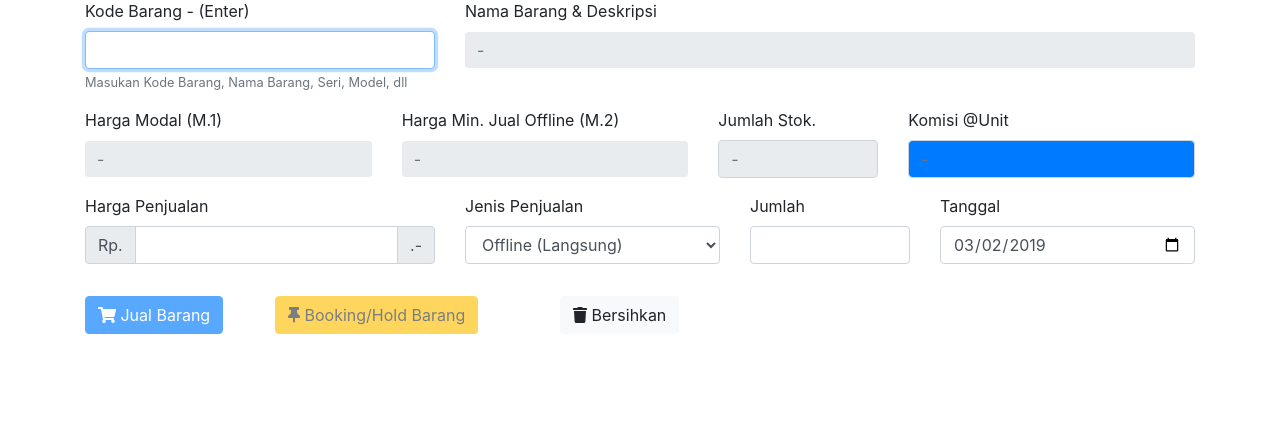
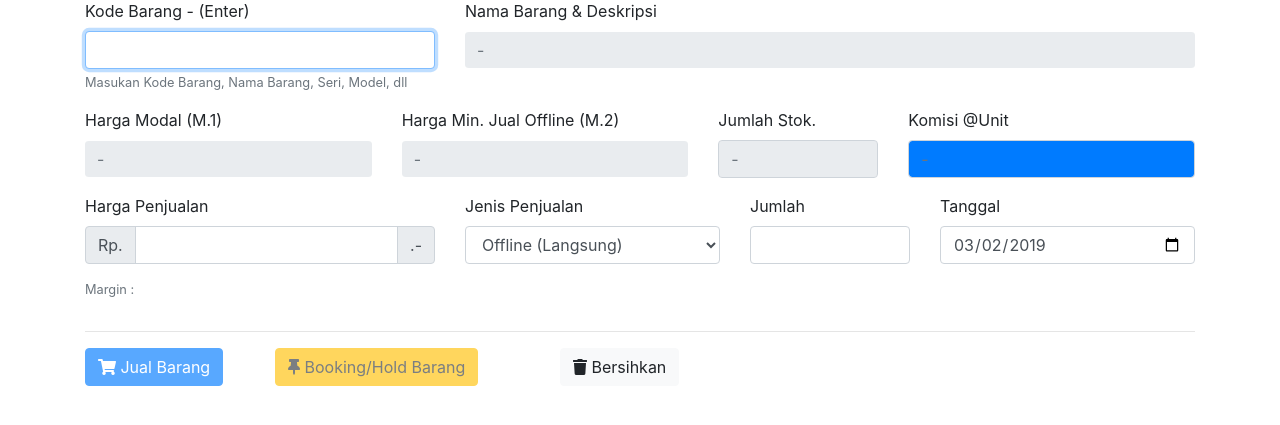
Before and after one commit to wahaboni/datapenjualan, a PHP site: page /inputpenjualan.php in a window 1280 px wide. Shown: the part 171-596 px from the top of the page. Run offline with PHP 8.4, Linux system fonts and the light colour scheme; the visitor is signed in with stand-in values (Sample User, id 1); some libraries are stand-ins or nearby versions.

Commit message:
Update inputpenjualan.php

```diff
--- a/inputpenjualan.php
+++ b/inputpenjualan.php
@@ -133,7 +133,7 @@ if (!isset($_SESSION['userLogin'])) {
             } elseif ($_GET['info']==2) {
               ?>
               <div class="alert alert-danger alert-dismissible fade show" role="alert">
-                <strong>Gagal tersimpan! Pastikan Kode Barang sudah benar. </strong> Silahkan <a href="inputpenjualan.php"><button class="btn btn-outline-primary">Coba Kembali</button></a> <br>
+                <strong>Gagal tersimpan!</strong> Pastikan Semua Data yang diisi sudah benar.  Silahkan <a href="inputpenjualan.php"><button class="btn btn-outline-secondary">Coba Kembali</button></a> <br>
                 <button type="button" class="close" data-dismiss="alert" aria-label="Close">
                   <span aria-hidden="true">&times;</span>
                 </button>
@@ -190,10 +190,14 @@ if (!isset($_SESSION['userLogin'])) {
               <span class="input-group-text">Rp. </span>
             </div>
             <input id="harga_penjualan" type="number" class="form-control" aria-label="Harga Satuan" name="harga_penjualan" required="">
+
             <div class="input-group-append">
               <span class="input-group-text">.-</span>
             </div>
           </div>
+          <small class="form-text text-muted margin">Margin :</small>
+
+
         </div>
 
         <div class="form-group col-sm-3">
@@ -213,12 +217,11 @@ if (!isset($_SESSION['userLogin'])) {
         <div class="form-group col-sm">
           <label for="jumlah">Tanggal</label>
           <input class="form-control form-control" type="date" required name="tgl_penjualan" value="<?php echo date("Y-m-d"); ?>">
+        </div>
+      </div>
+<hr/>
+      <div class="row">
 
-        </div>
-
-      </div>
-
-      <div class="row">
         <div class="col-sm-2">
           <button class="btn btn-primary simpanpenjualan" type="submit" name="simpanpenjualan" value="jualbarang"><span class="fa fa-shopping-cart"></span> Jual Barang</button>
         </div>
@@ -534,6 +537,13 @@ if (!isset($_SESSION['userLogin'])) {
           });
      // Akhir dari outfocus
 
+     $('input#harga_penjualan').keyup(function () {
+        var harga_modal = $('input#harga_modal').val();
+        var harga_penjualan = $('input#harga_penjualan').val();
+        var margin  =harga_penjualan - harga_modal;
+       $('small.margin').text('Margin : ' + margin );
+     })
+
      $('button#reset').click(function() {
       $('input#kode_barang').focus()
 
```
